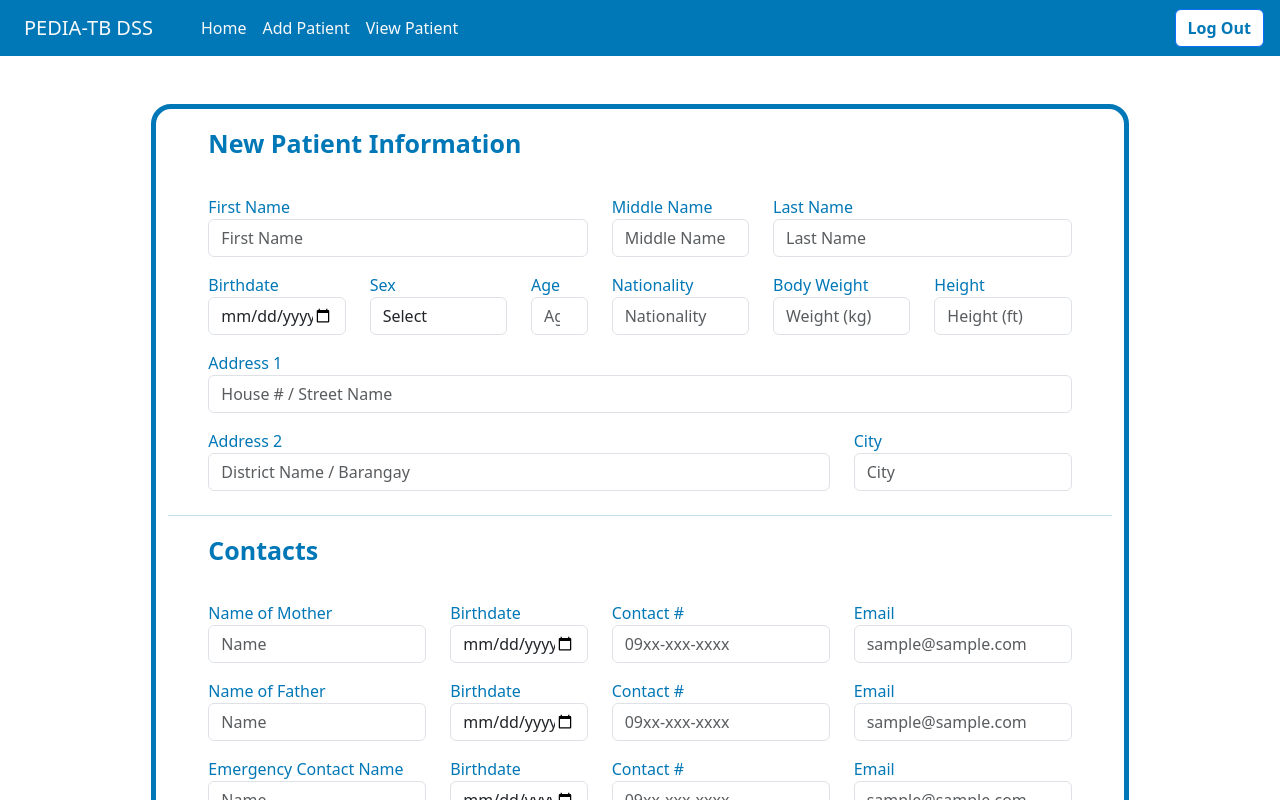
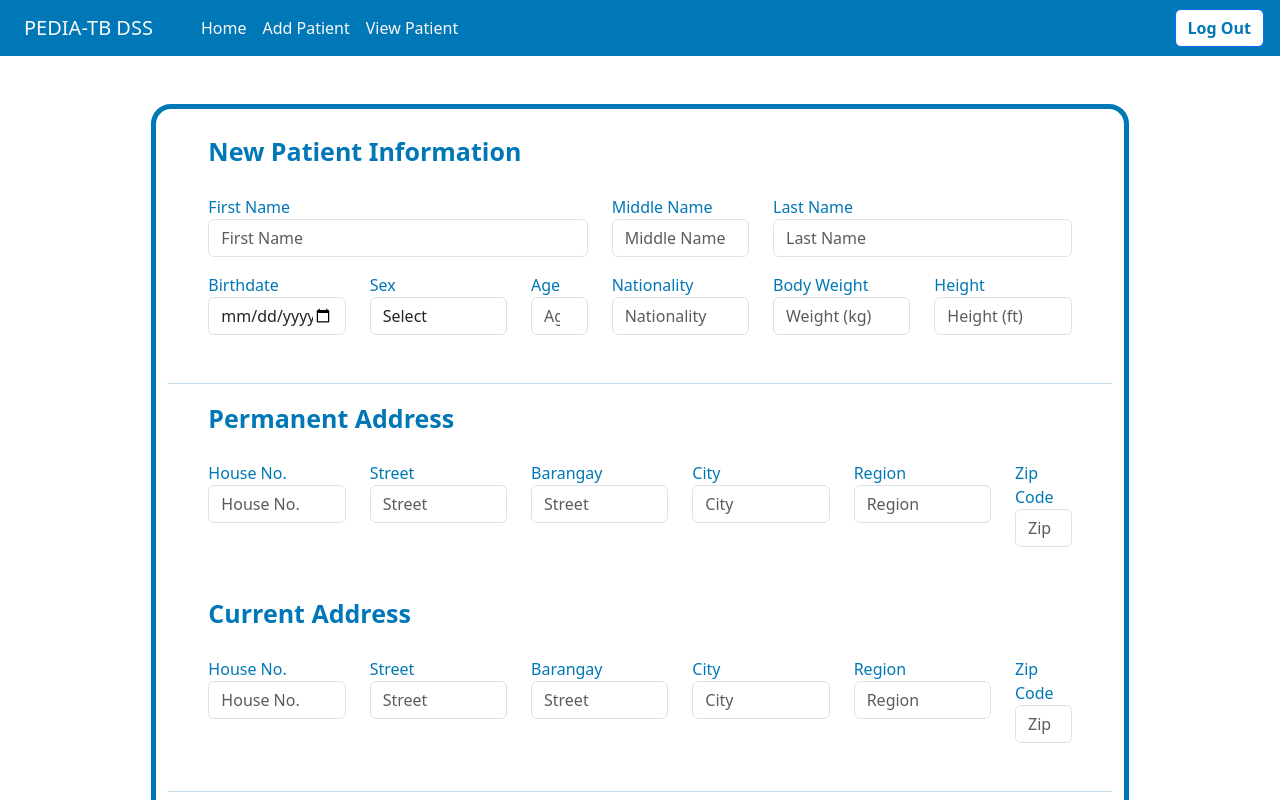
Before and after one commit to Jerrick-Santos/PETDB-DSS-Repo, a React (Create React App) app in the folder frontend/: page /addpatient in a window 1280 px wide. Shown: the top 800 px of the page. Built offline with nearby package versions, Linux system fonts and the light colour scheme.

Commit message:
Added complete fields for Addresses with functionality

```diff
--- a/frontend/src/pages/AddPatient.js
+++ b/frontend/src/pages/AddPatient.js
@@ -20,14 +20,23 @@ const AddPatient = () => {
         initial_bodyweight: null,
         initial_height: null,
         nationality: "",
-        address_1:"",
-        address_2: "",
-        city: "",
+        per_houseno:"",
+        per_street: "",
+        per_barangay: "",
+        per_city: "",
+        per_region: "",
+        per_zipcode: "",
+        curr_houseno:"",
+        curr_street: "",
+        curr_barangay: "",
+        curr_city: "",
+        curr_region: "",
+        curr_zipcode: "",
         admission_date: new Date().toISOString().split('T')[0],
         mother_name: "",
         m_birthdate: "",
-        f_contactno: "",
-        f_email: "",
+        m_contactno: "",
+        m_email: "",
         father_name: "",
         f_birthdate: "",
         f_contactno: "",
@@ -65,8 +74,8 @@ const AddPatient = () => {
         <Col lg="9" style={{ color:'#0077B6', borderColor: '#0077B6', borderWidth: '5px', borderStyle: 'solid', borderRadius: '20px' }}>
 
              {/* Content of the page, enclosed within a rounded table appearing like a folder via UI*/}
-      <form className="mt-3 justify-content-center">
-            <Row className="mb-3 justify-content-center">
+      <form className="mt-4 justify-content-center">
+            <Row className="mb-2 justify-content-center">
                  <div className="form-group col-md-11">
                     <p style={{fontSize:"25px"}}> <strong> New Patient Information  </strong> </p>
                 </div>
@@ -89,7 +98,7 @@ const AddPatient = () => {
                     <input type="text" class="form-control" id="inputLastName" name='last_name' onChange={handleChange} placeholder="Last Name"/>
                 </div>
               </Row>
-              <Row className="mb-3 justify-content-center">
+              <Row className="mb-5 justify-content-center">
                 <div className="form-group col-md-2">
                     <label for="inputBirthdate">Birthdate</label>
                     <input type="date" class="form-control" id="inputBirthdate" name='birthdate' onChange={handleChange} />
@@ -124,30 +133,88 @@ const AddPatient = () => {
                     <input type="number" class="form-control" id="inputHeight"  name='initial_height' onChange={handleChange} placeholder="Height (ft)"/>
                 </div>
             </Row>
+            <hr/>
 
-            <Row className="mb-3 justify-content-center">
-                <div class="form-group col-md-11">
-                    <label for="inputAddress1">Address 1</label>
-                    <input type="text" class="form-control" id="inputAddress1" name='address_1' onChange={handleChange}  placeholder="House # / Street Name"/>
+            <Row className="mb-2 justify-content-center">
+                 <div className="form-group col-md-11">
+                    <p style={{fontSize:"25px"}}> <strong> Permanent Address  </strong> </p>
+                </div>
+            </Row>
+
+            <Row className="mb-5 justify-content-center">
+                <div class="form-group col-md-2">
+                    <label for="inputPermHouseNo">House No.</label>
+                    <input type="text" class="form-control" id="inputPermHouseNo" name='per_houseno' onChange={handleChange}  placeholder="House No."/>
+                </div>
+
+                <div class="form-group col-md-2">
+                    <label for="inputPermStreet">Street</label>
+                    <input type="text" class="form-control" id="inputPermStreet" name='per_street' onChange={handleChange}  placeholder="Street"/>
+                </div>
+
+                <div class="form-group col-md-2">
+                    <label for="inputPermBarangay">Barangay</label>
+                    <input type="text" class="form-control" id="inputPermBarangay" name='per_barangay' onChange={handleChange}  placeholder="Street"/>
+                </div>
+
+                <div class="form-group col-md-2">
+                    <label for="inputPermCity">City</label>
+                    <input type="text" class="form-control" id="inputPermCity" name='per_city' onChange={handleChange}  placeholder="City"/>
+                </div>
+
+                <div class="form-group col-md-2">
+                    <label for="inputPermRegion">Region</label>
+                    <input type="text" class="form-control" id="inputPermRegion" name='per_region' onChange={handleChange}  placeholder="Region"/>
+                </div>
+
+                <div class="form-group col-md-1">
+                    <label for="inputPermZip">Zip Code</label>
+                    <input type="text" class="form-control" id="inputPermZip" name='per_zipcode' onChange={handleChange}  placeholder="Zip"/>
                 </div>
 
             </Row>
 
-            <Row className="mb-4 justify-content-center">
-                <div class="form-group col-md-8">
-                    <label for="inputAddress2">Address 2</label>
-                    <input type="text" class="form-control" id="inputAddress2" name='address_2' onChange={handleChange} placeholder="District Name / Barangay"/>
+            <Row className="mb-2 justify-content-center">
+                 <div className="form-group col-md-11">
+                    <p style={{fontSize:"25px"}}> <strong> Current Address  </strong> </p>
+                </div>
+            </Row>
+
+            <Row className="mb-5 justify-content-center">
+            <div class="form-group col-md-2">
+                    <label for="inputCurrHouseNo">House No.</label>
+                    <input type="text" class="form-control" id="inputCurrHouseNo" name='curr_houseno' onChange={handleChange}  placeholder="House No."/>
                 </div>
 
-                <div class="form-group col-md-3">
-                    <label for="inputCity">City</label>
-                    <input type="text" class="form-control" id="inputCity" name='city' onChange={handleChange} placeholder="City"/>
+                <div class="form-group col-md-2">
+                    <label for="inputCurrStreet">Street</label>
+                    <input type="text" class="form-control" id="inputCurrStreet" name='curr_street' onChange={handleChange}  placeholder="Street"/>
+                </div>
+
+                <div class="form-group col-md-2">
+                    <label for="inputCurrBarangay">Barangay</label>
+                    <input type="text" class="form-control" id="inputCurrBarangay" name='curr_barangay' onChange={handleChange}  placeholder="Street"/>
+                </div>
+
+                <div class="form-group col-md-2">
+                    <label for="inputCurrCity">City</label>
+                    <input type="text" class="form-control" id="inputCurrCity" name='curr_city' onChange={handleChange}  placeholder="City"/>
+                </div>
+
+                <div class="form-group col-md-2">
+                    <label for="inputCurrRegion">Region</label>
+                    <input type="text" class="form-control" id="inputCurrRegion" name='curr_region' onChange={handleChange}  placeholder="Region"/>
+                </div>
+
+                <div class="form-group col-md-1">
+                    <label for="inputCurrZip">Zip Code</label>
+                    <input type="text" class="form-control" id="inputCurrZip" name='curr_zipcode' onChange={handleChange}  placeholder="Zip"/>
                 </div>
 
             </Row>
             <hr/>
 
-            <Row className="mb-3 justify-content-center">
+            <Row className="mb-2 justify-content-center">
                  <div className="form-group col-md-11">
                     <p style={{fontSize:"25px"}}> <strong> Contacts  </strong> </p>
                 </div>
```
Also changed, not shown: 1 other file (tests, documents, lock files or other folders).
